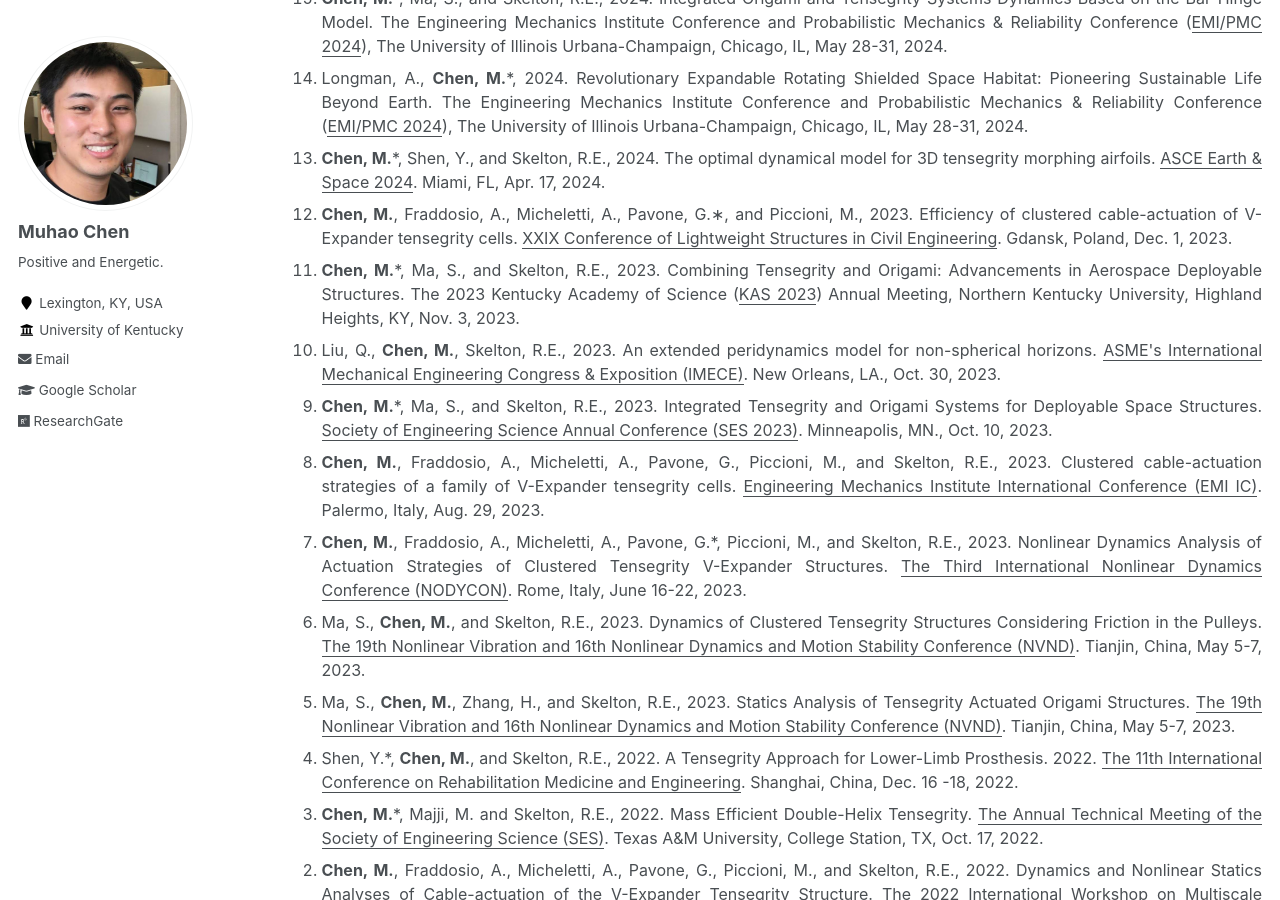
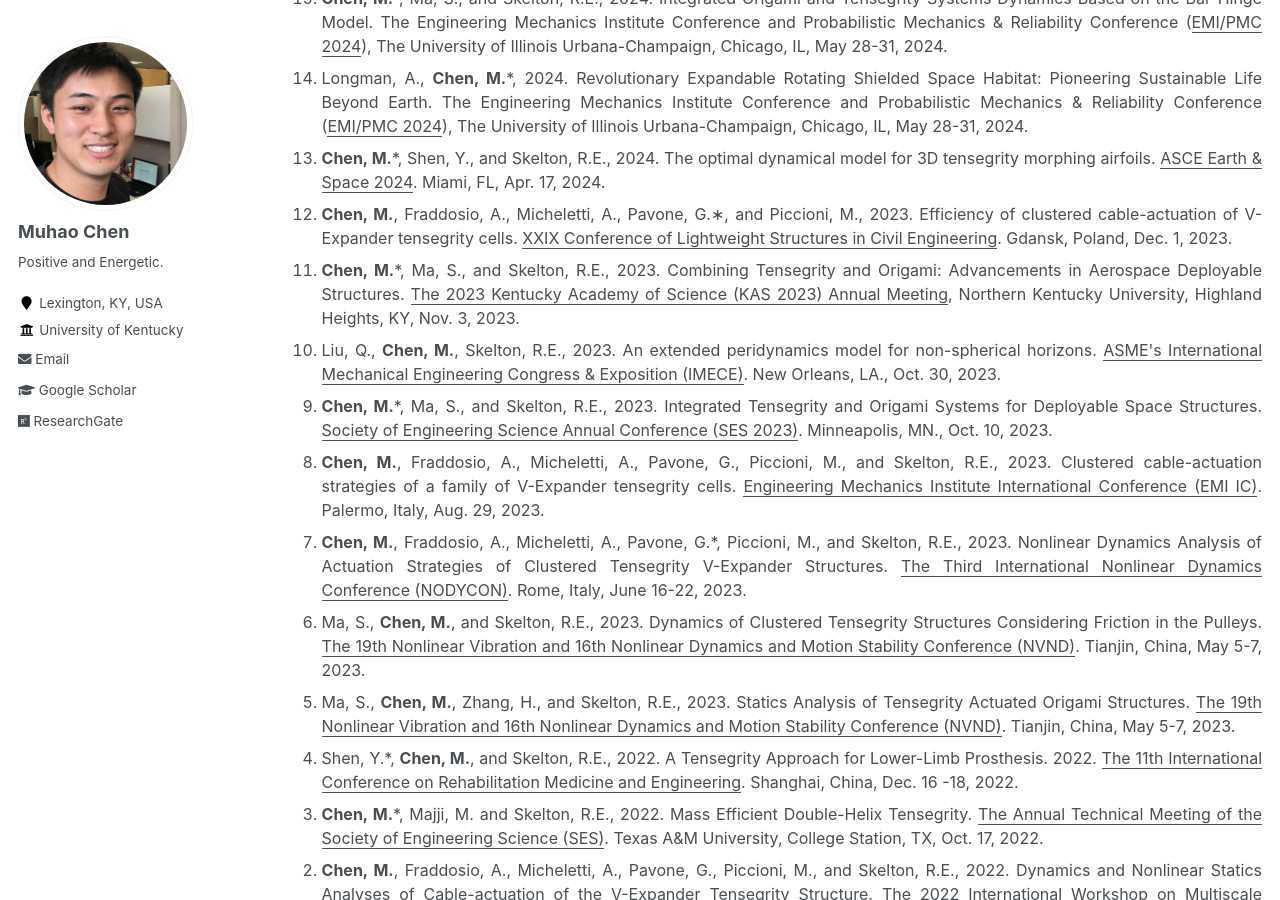
Before and after one commit to Muhao-Chen/muhao-chen.github.io, a Jekyll site: the page built from _pages/publication.md, in a window 1280 px wide and 900 px high, scrolled down 4692 px. Built offline with Jekyll 4.4.1, drawn with Linux system fonts in a browser that asks for light colours.

```diff
--- a/_pages/publication.md
+++ b/_pages/publication.md
@@ -120,7 +120,7 @@ Published
 <li>Longman, A., <strong>Chen, M.</strong>*, 2024. Revolutionary Expandable Rotating Shielded Space Habitat: Pioneering Sustainable Life Beyond Earth. The Engineering Mechanics Institute Conference and Probabilistic Mechanics & Reliability Conference (<u>EMI/PMC 2024</u>), The University of Illinois Urbana-Champaign, Chicago, IL, May 28-31, 2024.</li>
 <li><strong>Chen, M.</strong>*, Shen, Y., and Skelton, R.E., 2024. The optimal dynamical model for 3D tensegrity morphing airfoils. <u>ASCE Earth & Space 2024</u>. Miami, FL, Apr. 17, 2024.</li>
 <li><strong>Chen, M.</strong>, Fraddosio, A., Micheletti, A., Pavone, G.∗, and Piccioni, M., 2023. Efficiency of clustered cable-actuation of V-Expander tensegrity cells. <u>XXIX Conference of Lightweight Structures in Civil Engineering</u>. Gdansk, Poland, Dec. 1, 2023.</li>
-<li><strong>Chen, M.</strong>*, Ma, S., and Skelton, R.E., 2023. Combining Tensegrity and Origami: Advancements in Aerospace Deployable Structures. The 2023 Kentucky Academy of Science (<u>KAS 2023</u>) Annual Meeting, Northern Kentucky University, Highland Heights, KY, Nov. 3, 2023.</li>
+<li><strong>Chen, M.</strong>*, Ma, S., and Skelton, R.E., 2023. Combining Tensegrity and Origami: Advancements in Aerospace Deployable Structures. <u>The 2023 Kentucky Academy of Science (KAS 2023) Annual Meeting</u>, Northern Kentucky University, Highland Heights, KY, Nov. 3, 2023.</li>
 <li>Liu, Q., <strong>Chen, M.</strong>, Skelton, R.E., 2023. An extended peridynamics model for non-spherical horizons. <u>ASME's International Mechanical Engineering Congress & Exposition (IMECE)</u>. New Orleans, LA., Oct. 30, 2023.</li>
 <li><strong>Chen, M.</strong>*, Ma, S., and Skelton, R.E., 2023. Integrated Tensegrity and Origami Systems for Deployable Space Structures. <u>Society of Engineering Science Annual Conference (SES 2023)</u>. Minneapolis, MN., Oct. 10, 2023.</li>
 <li><strong>Chen, M.</strong>, Fraddosio, A., Micheletti, A., Pavone, G., Piccioni, M., and Skelton, R.E., 2023. Clustered cable-actuation strategies of a family of V-Expander tensegrity cells. <u>Engineering Mechanics Institute International Conference (EMI IC)</u>. Palermo, Italy, Aug. 29, 2023.</li>
```
